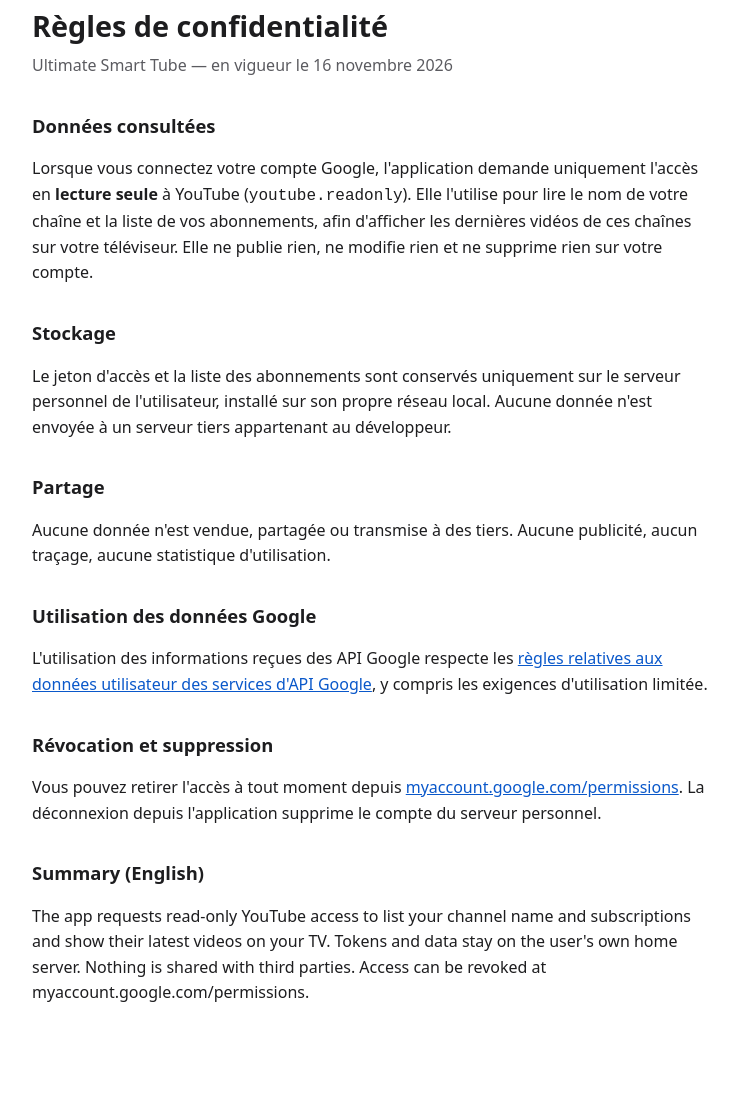
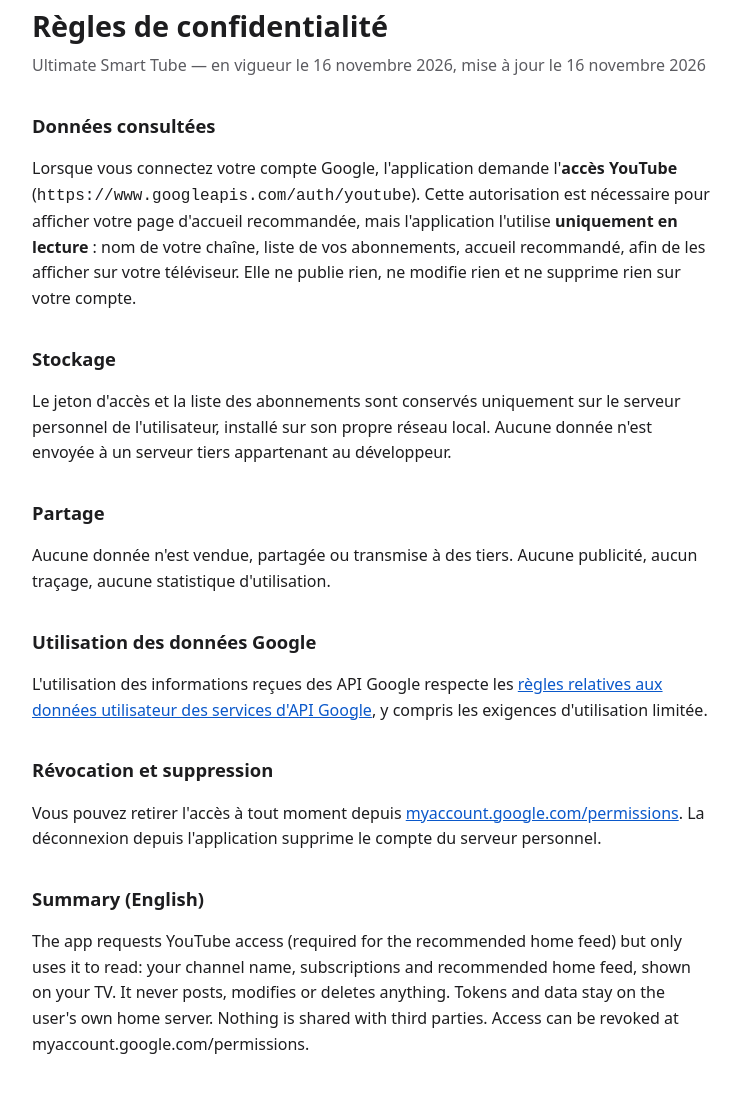
Before and after one commit to NzoSifou/ultimate-smart-tube-site, a plain HTML site: page privacy.html in a window 1280 px wide. Shown: the part 45-1138 px from the top of the page, without its empty margins (268-1006 px from the left). Before the commit the page ends 1115 px from the top, so only its background shows below. Drawn offline with Linux system fonts and the light colour scheme.

Commit message:
Confidentialité : accès YouTube (utilisé en lecture seule)
Co-Authored-By: Claude Opus 5.5 <noreply@anthropic.com>

```diff
--- a/privacy.html
+++ b/privacy.html
@@ -18,10 +18,10 @@
 <body>
 <main>
   <h1>Règles de confidentialité</h1>
-  <p class="date">Ultimate Smart Tube — en vigueur le 16 novembre 2026</p>
+  <p class="date">Ultimate Smart Tube — en vigueur le 16 novembre 2026, mise à jour le 16 novembre 2026</p>
 
   <h2>Données consultées</h2>
-  <p>Lorsque vous connectez votre compte Google, l'application demande uniquement l'accès en <strong>lecture seule</strong> à YouTube (<code>youtube.readonly</code>). Elle l'utilise pour lire le nom de votre chaîne et la liste de vos abonnements, afin d'afficher les dernières vidéos de ces chaînes sur votre téléviseur. Elle ne publie rien, ne modifie rien et ne supprime rien sur votre compte.</p>
+  <p>Lorsque vous connectez votre compte Google, l'application demande l'<strong>accès YouTube</strong> (<code>https://www.googleapis.com/auth/youtube</code>). Cette autorisation est nécessaire pour afficher votre page d'accueil recommandée, mais l'application l'utilise <strong>uniquement en lecture</strong> : nom de votre chaîne, liste de vos abonnements, accueil recommandé, afin de les afficher sur votre téléviseur. Elle ne publie rien, ne modifie rien et ne supprime rien sur votre compte.</p>
 
   <h2>Stockage</h2>
   <p>Le jeton d'accès et la liste des abonnements sont conservés uniquement sur le serveur personnel de l'utilisateur, installé sur son propre réseau local. Aucune donnée n'est envoyée à un serveur tiers appartenant au développeur.</p>
@@ -36,7 +36,7 @@
   <p>Vous pouvez retirer l'accès à tout moment depuis <a href="https://myaccount.google.com/permissions">myaccount.google.com/permissions</a>. La déconnexion depuis l'application supprime le compte du serveur personnel.</p>
 
   <h2 lang="en">Summary (English)</h2>
-  <p lang="en">The app requests read-only YouTube access to list your channel name and subscriptions and show their latest videos on your TV. Tokens and data stay on the user's own home server. Nothing is shared with third parties. Access can be revoked at myaccount.google.com/permissions.</p>
+  <p lang="en">The app requests YouTube access (required for the recommended home feed) but only uses it to read: your channel name, subscriptions and recommended home feed, shown on your TV. It never posts, modifies or deletes anything. Tokens and data stay on the user's own home server. Nothing is shared with third parties. Access can be revoked at myaccount.google.com/permissions.</p>
 </main>
 </body>
 </html>
```
